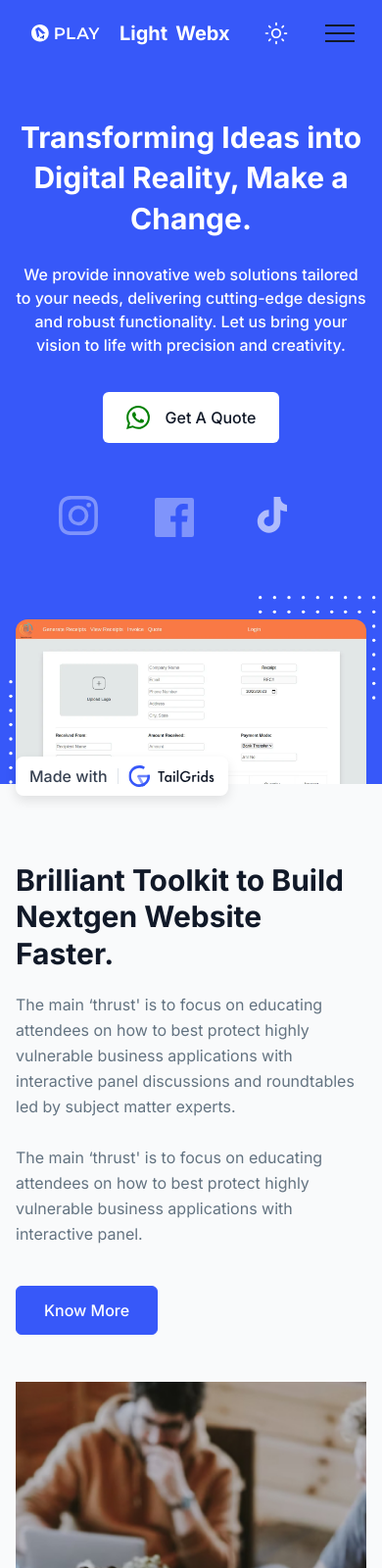
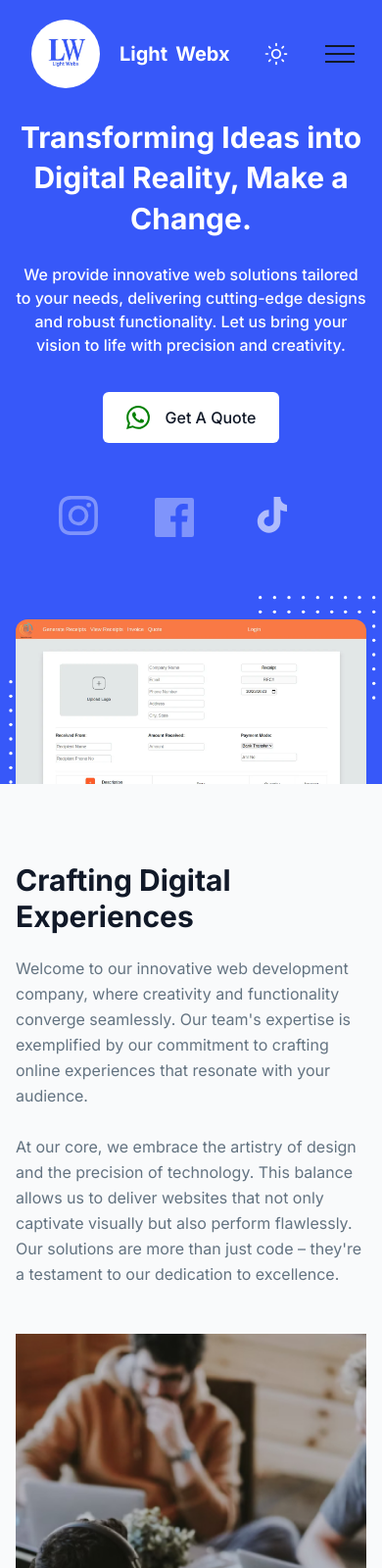
Before and after one commit to bishal-dd/Light_Webx_website, an Astro site: page / in a window 390 px wide. Shown: the top 1600 px of the page at 98% size. Built offline with nearby package versions, Linux system fonts and the light colour scheme; Astro itself is replaced by a stand-in of ours.

Commit message:
Hero section complete

```diff
--- a/src/components/Aboutsection.astro
+++ b/src/components/Aboutsection.astro
@@ -10,22 +10,18 @@
           <div class="mb-12 max-w-[540px] lg:mb-0">
             <h2
               class="mb-5 text-3xl font-bold leading-tight text-dark dark:text-white sm:text-[40px] sm:leading-[1.2]">
-              Brilliant Toolkit to Build Nextgen Website Faster.
+              Crafting Digital Experiences
             </h2>
             <p class="mb-10 text-base leading-relaxed text-body-color dark:text-dark-6">
-              The main ‘thrust' is to focus on educating attendees on how to best protect highly vulnerable business
-              applications with
-              interactive panel discussions and roundtables led by subject matter experts.
+              Welcome to our innovative web development company,
+              where creativity and functionality converge seamlessly.
+              Our team's expertise is exemplified by our commitment to
+              crafting online experiences that resonate with your audience.
               <br> <br>
-              The main ‘thrust' is to focus on educating attendees on how to best protect highly vulnerable business
-              applications with
-              interactive panel.
+              At our core, we embrace the artistry of design and the precision of technology. This balance allows us to deliver websites that not only captivate visually but also perform flawlessly.
+              Our solutions are more than just code – they're a testament to our dedication to excellence.
             </p>
 
-            <a href="javascript:void(0)"
-              class="inline-flex items-center justify-center py-3 text-base font-medium text-center text-white border border-primary rounded-md px-7 bg-primary hover:bg-blue-dark hover:border-blue-dark">
-              Know More
-            </a>
           </div>
         </div>
 
@@ -48,11 +44,9 @@
                 class="bg-primary relative z-10 mb-4 flex items-center justify-center overflow-hidden py-12 px-6 sm:mb-8 sm:h-[160px] sm:p-5 lg:mb-4 xl:mb-8">
                 <div>
                   <span class="block text-5xl font-extrabold text-white">
-                    09
+                    06
                   </span>
-                  <span class="block text-base font-semibold text-white">
-                    We have
-                  </span>
+
                   <span class="block text-base font-medium text-white text-opacity-70">
                     Years of experience
                   </span>
--- a/src/components/layout/Header.astro
+++ b/src/components/layout/Header.astro
@@ -31,12 +31,12 @@ const menuitems = [
 <header class="ud-header absolute top-0 left-0 z-40 flex w-full items-center bg-transparent">
   <div class="container">
     <div class="relative-mx-4 flex items-center justify-between">
-      <div class="w-60 max-w-full px-4 flex items-center"> <!-- Added flex class here -->
-        <a href="/" class="navbar-logo w-full py-5 flex items-center"> <!-- Added flex class here -->
+      <div class="w-60 max-w-full px-4 flex items-center">
+        <a href="/" class="navbar-logo w-full py-5 flex items-center">
           <img
-            src="/assets/logo/logo.jpeg"
+            src="/assets/logo/logo.webp"
             alt="logo"
-            class="header-logo rounded-lg"
+            class="header-logo rounded-full max-w-full h-auto"
             width="70"
           />
           <h1 class="flex text-xl font-bold text-white ml-5">
--- a/src/components/layout/MadeWithButton.astro
+++ /dev/null
@@ -1,14 +0,0 @@
-<!-- ====== Made With Button Start -->
-<a target="_blank" rel="nofollow noopener"
-  class="inline-flex items-center gap-[10px] py-2 px-[14px] rounded-lg bg-white dark:bg-dark-2 shadow-2 fixed bottom-8 left-4 sm:left-9 z-[999]"
-  href="https://tailgrids.com/">
-  <span class="text-base font-medium text-dark-3 dark:text-dark-6">
-    Made with
-  </span>
-  <span class="w-px h-4 block bg-stroke dark:bg-dark-3"></span>
-  <span class="block max-w-[88px] w-full">
-    <img src="/assets/brands/tailgrids.svg" alt="tailgrids" class="dark:hidden">
-    <img src="/assets/brands/tailgrids-white.svg" alt="tailgrids" class="hidden dark:block">
-  </span>
-</a>
-<!-- ====== Made With Button End -->
--- a/src/layouts/Layout.astro
+++ b/src/layouts/Layout.astro
@@ -2,7 +2,6 @@
 import Footer from '../components/layout/Footer.astro';
 import Header from '../components/layout/Header.astro';
 import BackToTop from '../components/layout/BackToTop.astro';
-import MadeWithButton from '../components/layout/MadeWithButton.astro';
 
 interface Props {
   description: string;
@@ -36,7 +35,6 @@ const { description, title, image } = Astro.props;
     </main>
     <Footer />
     <BackToTop />
-    <MadeWithButton />
     <style is:global>
       @import url("https://fonts.googleapis.com/css2?family=Inter:wght@100;200;300;400;500;600;700;800;900&display=swap");
       body {
--- a/src/scripts/stickymenu.js
+++ b/src/scripts/stickymenu.js
@@ -13,12 +13,12 @@ document.addEventListener('DOMContentLoaded', function () {
       ud_header.classList.add('absolute', 'bg-transparent', 'z-40');
     }
 
-    if(logo.length) {
+    if (logo.length) {
       // === logo change
       if (ud_header.classList.contains('sticky-header')) {
-        document.querySelector(".header-logo").src = '/assets/logo/logo.svg';
+        document.querySelector('.header-logo').src = '/assets/logo/logo.webp';
       } else {
-        document.querySelector('.header-logo').src = '/assets/logo/logo-white.svg';
+        document.querySelector('.header-logo').src = '/assets/logo/logo.webp';
       }
     }
 
@@ -26,7 +26,7 @@ document.addEventListener('DOMContentLoaded', function () {
       if (logo.length) {
         // === logo change
         if (ud_header.classList.contains('sticky-header')) {
-          document.querySelector('.header-logo').src = '/assets/logo/logo-white.svg';
+          document.querySelector('.header-logo').src = '/assets/logo/logo.webp';
         }
       }
     }
```
Also changed, not shown: public/assets/logo/logo.jpeg (deleted), public/assets/logo/logo.webp (added).
